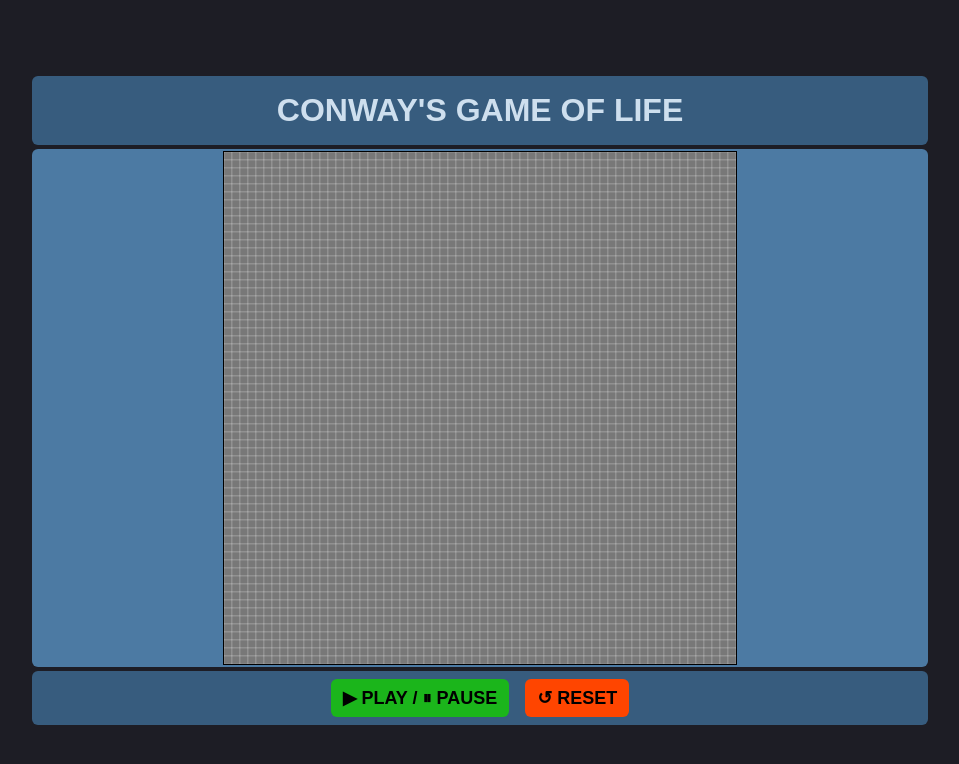
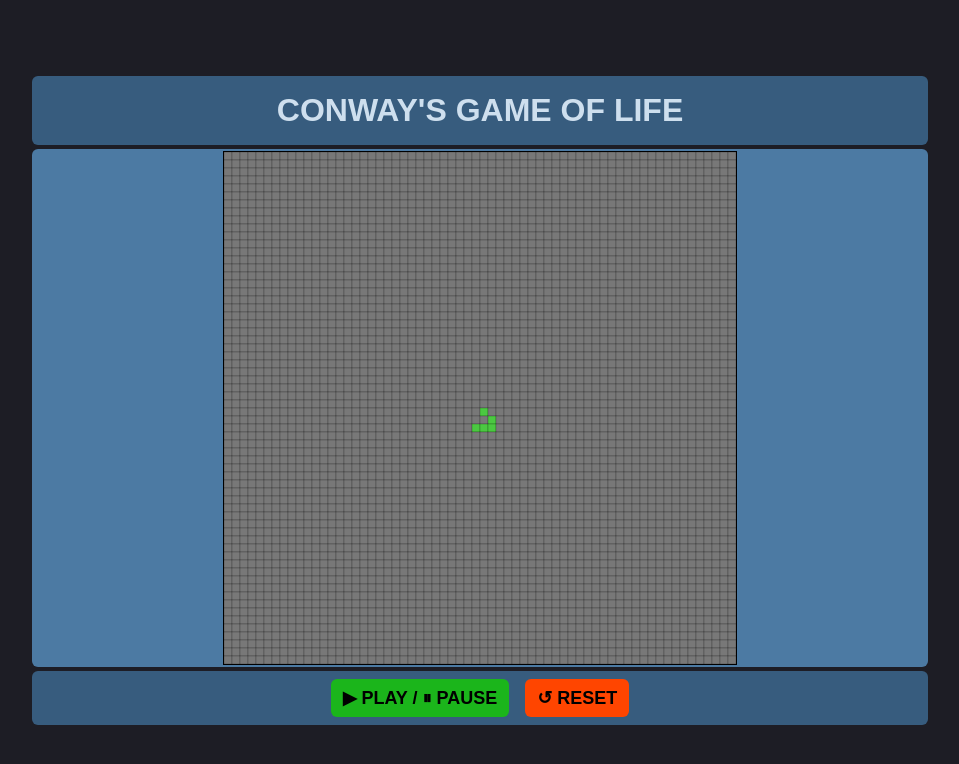
Before and after one commit to Wolffang021/Conway-s-Game-of-Life, a React (Vite) app: page / in a window 1280 px wide. Shown: the top 764 px of the page, without its empty margins (160-1119 px from the left). Built offline with nearby package versions, Linux system fonts and the light colour scheme; a web font is replaced by a local one.

Commit message:
Marking system implemented

```diff
--- a/src/App.jsx
+++ b/src/App.jsx
@@ -8,7 +8,9 @@ function App() {
   const [grid, setGrid] = useState(() => createGrid(rows, columns))
 
   function createGrid(rows, columns) {
-    return Array(rows).fill(null).map(() => Array(columns).fill(false))
+    let init = Array(rows).fill(null).map(() => Array(columns).fill(false))
+    init[32][32] = true, init[33][33] = true, init[34][31] = true, init[34][32] = true, init[34][33] = true
+    return init
   }
 
   function resetGrid() {
@@ -21,7 +23,7 @@ function App() {
         <div className="title"><span>CONWAY'S GAME OF LIFE</span></div>
       </div>
 
-      <Canvas grid={grid} rows={rows} columns={columns}/>
+      <Canvas grid={grid} setGrid={setGrid}/>
 
       <div id="control-panel">
         <button className="play-pause-button">▶ PLAY / ⏸ PAUSE</button>
--- a/src/components/Canvas.jsx
+++ b/src/components/Canvas.jsx
@@ -1,6 +1,6 @@
 import React, { useEffect, useRef } from "react"
 
-function Canvas({ grid, rows, columns }) {
+function Canvas({ grid, setGrid }) {
   const cellHeight = 8
   const cellWidth = 8
   const canvasRef = useRef(null)
@@ -11,21 +11,51 @@ function Canvas({ grid, rows, columns }) {
 
     ctx.clearRect(0, 0, canvas.width, canvas.height)
 
-    ctx.fillStyle = "rgb(120, 120, 120)"
-    ctx.strokeStyle = "white"
-    ctx.lineWidth = 0.2
+    for (let i = 0; i < grid.length; i++) {
+      for (let j = 0; j < grid[i].length; j++) {
+        ctx.fillStyle = grid[i][j] ? "rgb(75, 200, 65)" : "rgb(120, 120, 120)"
+        ctx.strokeStyle = "black"
+        ctx.lineWidth = 0.2
 
-    for (let i = 0; i < rows; i++) {
-      for (let j = 0; j < columns; j++) {
         ctx.fillRect(8 * j, 8 * i, cellWidth, cellHeight)
         ctx.strokeRect(8 * j, 8 * i, cellWidth, cellHeight)
       }
     }
   }, [grid])
 
+  function markCell(x, y) {
+    let newGrid = []
+
+    for (let i = 0; i < grid.length; i++) {
+      newGrid[i] = []
+      for (let j = 0; j < grid[i].length; j++) {
+        newGrid[i][j] = grid[i][j]
+      }
+    }
+
+    newGrid[x][y] = !grid[x][y]
+
+    return newGrid
+  }
+
+  function handleClick(e) {
+    const mouseX = e.clientX
+    const mouseY = e.clientY
+
+    const rect = e.currentTarget.getBoundingClientRect()
+
+    const x = mouseX - rect.left
+    const y = mouseY - rect.top
+
+    const i = Math.floor(y / cellHeight)
+    const j = Math.floor(x / cellWidth)
+
+    setGrid(markCell(i, j))
+  }
+
   return (
     <div id="grid-container">
-      <canvas id="grid" ref={canvasRef} width="512" height="512" />
+      <canvas id="grid" ref={canvasRef} width="512" height="512" onClick={(e) => {handleClick(e)}} />
     </div>
   )
 }
```
